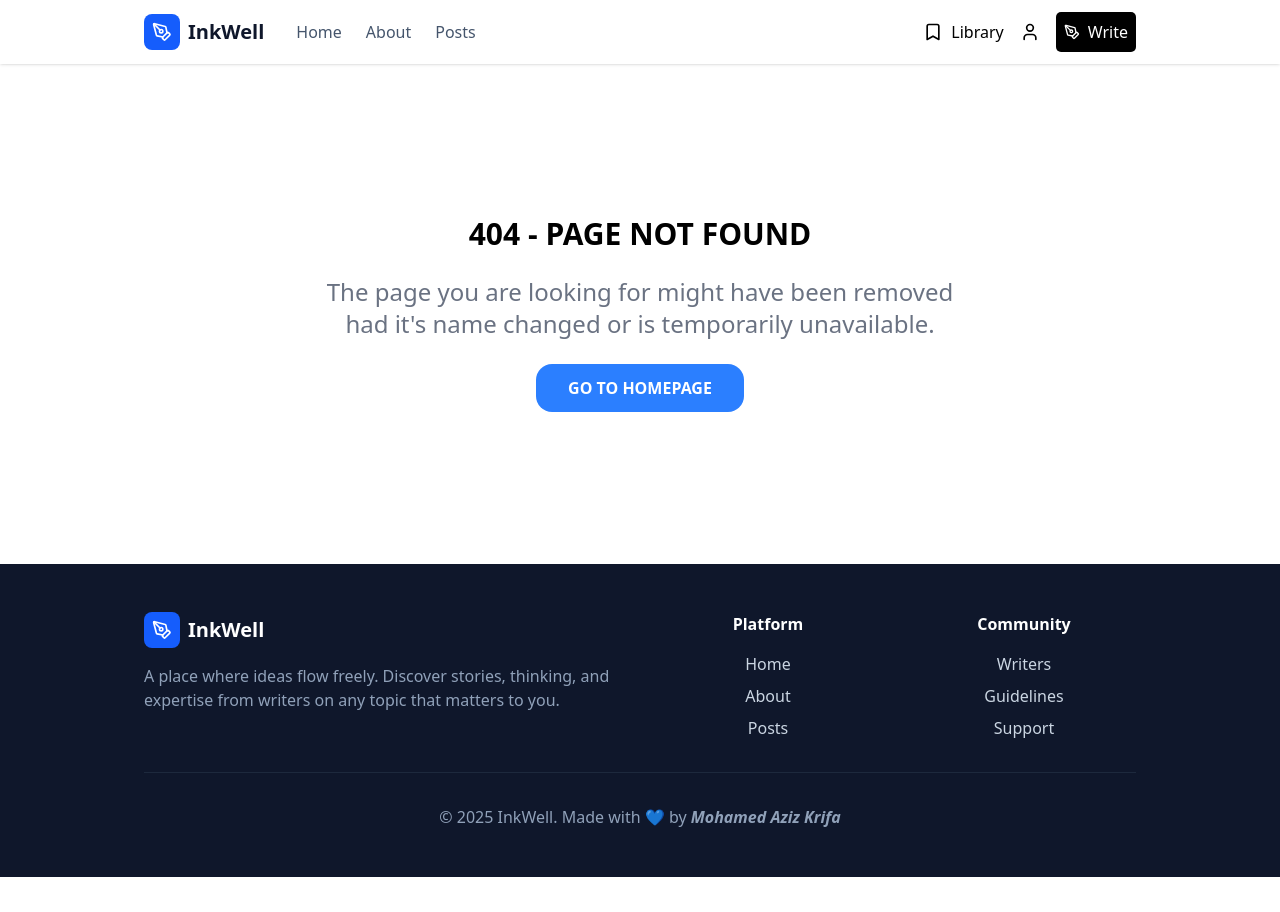
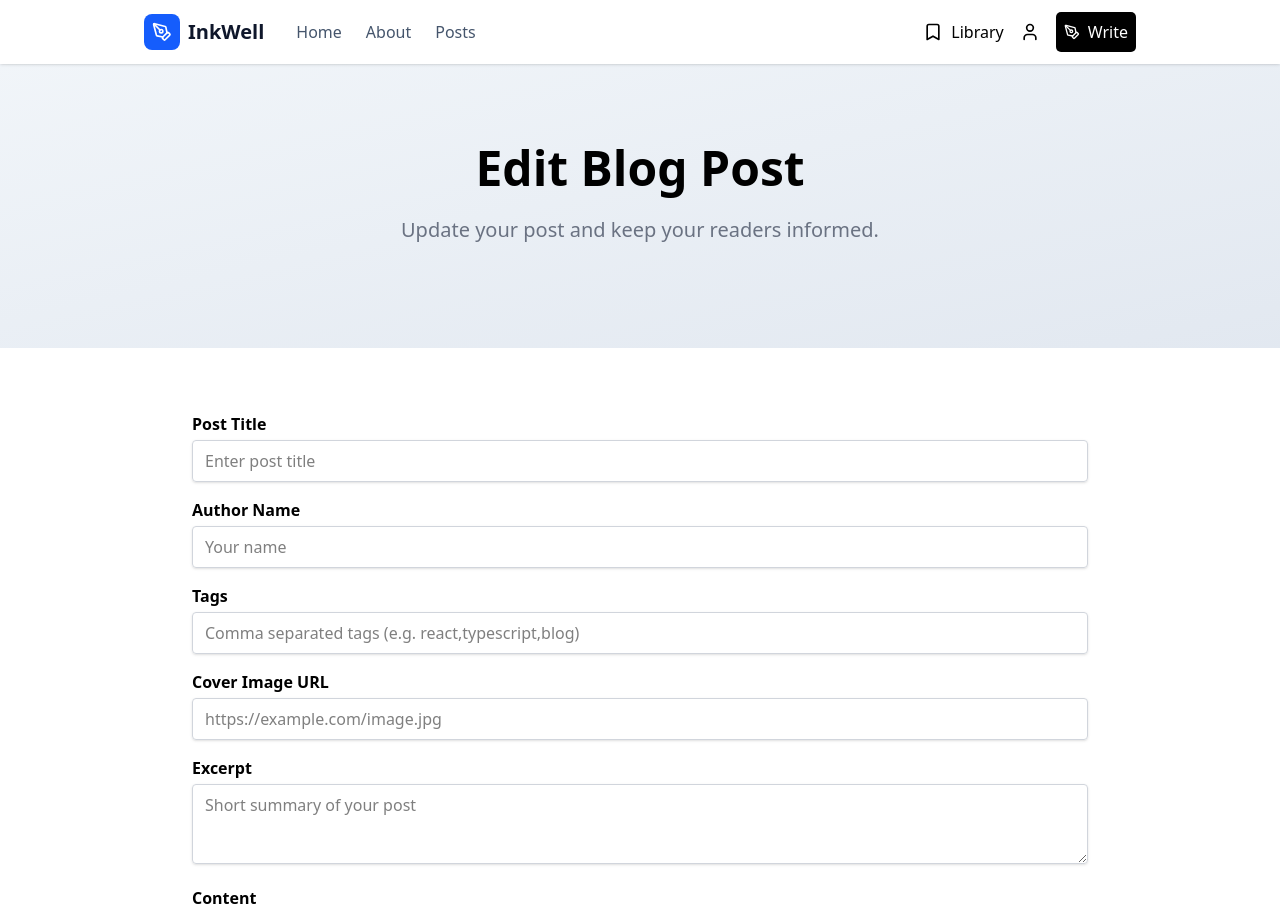
Before and after one commit to krifa-med-aziz/InkWell-Markdown-Blog-Platform, a React (Vite) app: page /edit-post/1 in a window 1280 px wide. Shown: the top 912 px of the page. Before the commit the page ends 877 px from the top, so only its background shows below. Built offline with nearby package versions, Linux system fonts and the light colour scheme.

Commit message:
feat: add edit functionality for blog posts and enhance navigation

```diff
--- a/src/components/App.tsx
+++ b/src/components/App.tsx
@@ -21,6 +21,7 @@ function App() {
           <Route index element={<HomePage />} />
           <Route path="about" element={<About />} />
           <Route path="new-post" element={<PostForm />} />
+          <Route path="edit-post/:id" element={<PostForm />} />
           <Route path="posts" element={<Posts />} />
           <Route path="posts/:id" element={<PostView />} />
           <Route path="posts/my-bookmarks" element={<BookmarkedPosts />} />
--- a/src/components/Header.tsx
+++ b/src/components/Header.tsx
@@ -101,6 +101,14 @@ export default function DropDownMenu() {
               Posts
             </Link>
           </MenuItem>
+          <MenuItem>
+            <Link
+              to="/posts/my-bookmarks"
+              className="block px-4 py-2 text-sm text-gray-700 data-focus:bg-gray-100 data-focus:text-gray-900 data-focus:outline-hidden"
+            >
+              My library
+            </Link>
+          </MenuItem>
 
           <form action="#" method="POST">
             <MenuItem>
--- a/src/components/PostListItem.tsx
+++ b/src/components/PostListItem.tsx
@@ -11,7 +11,7 @@ type PostListItemProps = {
 
 export function PostListItem({ post, featured = false }: PostListItemProps) {
   const { handleTogglebookmark, bookmarksPostsIds } = useBookmarksContext();
-  const { deletePost } = useBlogPostsContext();
+  const { deletePost, editPost } = useBlogPostsContext();
 
   const getLinkPath = () => {
     if (
@@ -104,7 +104,12 @@ export function PostListItem({ post, featured = false }: PostListItemProps) {
             ))}
           </div>
           <div className="flex ml-auto gap-2">
-            {post.canEdited && <Pencil className="h-5 w-5" />}
+            {post.canEdited && (
+              <Pencil
+                onClick={(e) => editPost(e, post.id)}
+                className="h-5 w-5"
+              />
+            )}
             {post.canDeleted && (
               <X
                 onClick={(e) => deletePost(e, post.id)}
--- a/src/components/ScrollableTabsButtonForce.tsx
+++ b/src/components/ScrollableTabsButtonForce.tsx
@@ -3,10 +3,12 @@ import Tabs from "@mui/material/Tabs";
 import Tab from "@mui/material/Tab";
 import Box from "@mui/material/Box";
 import { useBlogPostsContext } from "../lib/hooks";
+import { useSearchParams } from "react-router-dom";
 
 export default function ScrollableTabsButtonForce() {
-  const [value, setValue] = React.useState(0);
   const { blogPosts, handleQueryParamChange } = useBlogPostsContext();
+  const [searchParams] = useSearchParams();
+  const currentTypeFilter = searchParams.get("type");
 
   const allTags = React.useMemo(() => {
     const tagsArr: string[] = [];
@@ -18,19 +20,22 @@ export default function ScrollableTabsButtonForce() {
     return Array.from(new Set(tagsArr));
   }, [blogPosts]);
 
-  const handleChange = (event: React.SyntheticEvent, newValue: number) => {
-    setValue(newValue);
-  };
-  React.useEffect(() => {
-    if (value === 0) {
+  const value = React.useMemo(() => {
+    if (!currentTypeFilter) return 0;
+    const tagIndex = allTags.findIndex((tag) => tag === currentTypeFilter);
+    return tagIndex === -1 ? 0 : tagIndex + 1;
+  }, [currentTypeFilter, allTags]);
+
+  const handleChange = (_event: React.SyntheticEvent, newValue: number) => {
+    if (newValue === 0) {
       handleQueryParamChange("type", null);
     } else {
-      const selectedTag = allTags[value - 1];
+      const selectedTag = allTags[newValue - 1];
       if (selectedTag) {
         handleQueryParamChange("type", selectedTag);
       }
     }
-  }, [value, handleQueryParamChange, allTags]);
+  };
   return (
     <Box
       sx={{
--- a/src/contexts/BlogPostsContext.tsx
+++ b/src/contexts/BlogPostsContext.tsx
@@ -8,13 +8,18 @@ type BlogPostsContextType = {
   sortBy: string | null;
   searchText: string | null;
   searchPosts: TPostListItem[];
-
+  fromSearch: string;
+  editPost: (
+    e: React.MouseEvent<SVGSVGElement, MouseEvent>,
+    id: string
+  ) => void;
   getSortedPosts: (posts: TPostListItem[], sort: Tsorting) => TPostListItem[];
   deletePost: (
     e: React.MouseEvent<SVGSVGElement, MouseEvent>,
     id: string
   ) => void;
   handleQueryParamChange: (param: string, value: string | null) => void;
+  getPostById: (id: string | undefined) => TPostListItem | undefined;
 };
 
 export const BlogPostsContext = createContext<BlogPostsContextType | null>(
--- a/src/contexts/BlogPostsContextProvider.tsx
+++ b/src/contexts/BlogPostsContextProvider.tsx
@@ -2,8 +2,8 @@ import type React from "react";
 import { BlogPostsContext } from "./BlogPostsContext";
 import { useLocalStorage } from "../lib/hooks";
 import type { Tsorting, TPostListItem } from "../lib/type";
-import { useMemo, useCallback } from "react";
-import { useSearchParams } from "react-router-dom";
+import { useMemo, useCallback, useState, useEffect } from "react";
+import { useLocation, useNavigate, useSearchParams } from "react-router-dom";
 import { toast } from "react-toastify";
 
 export default function BlogPostsContextProvider({
@@ -20,6 +20,16 @@ export default function BlogPostsContextProvider({
     "posts",
     []
   );
+  const navigate = useNavigate();
+  const { pathname, search } = useLocation();
+  const [fromSearch, setFromSearch] = useState("");
+
+  useEffect(() => {
+    // Only update fromSearch when we're on the posts page with search params
+    if (pathname === "/posts" && search) {
+      setFromSearch(search);
+    }
+  }, [pathname, search]);
 
   const searchPosts = useMemo(() => {
     if (!lowerQuery) return blogPosts;
@@ -30,6 +40,12 @@ export default function BlogPostsContextProvider({
         post.tags.some((tag) => tag.toLocaleLowerCase().includes(lowerQuery))
     );
   }, [lowerQuery, blogPosts]);
+
+  const getPostById = (id: string | undefined) => {
+    if (!id) return;
+    const post = [...blogPosts].find((p) => p.id === id);
+    return post;
+  };
 
   function getSortedPosts(posts: TPostListItem[], sort: Tsorting) {
     if (sort === "recent") {
@@ -77,10 +93,22 @@ export default function BlogPostsContextProvider({
       "Are you sure you want to delete this post?"
     );
     if (confirmed) {
-      toast.info("Post deleted");
+      toast.info("Post deleted!", {
+        autoClose: 1000,
+      });
       const newBlogPosts = [...blogPosts].filter((p) => p.id !== id);
       setBlogPosts(newBlogPosts);
+      navigate("/posts");
     }
+  };
+
+  const editPost = (
+    e: React.MouseEvent<SVGSVGElement, MouseEvent>,
+    id: string
+  ) => {
+    e.preventDefault();
+    e.stopPropagation();
+    navigate(`edit-post/${id}`);
   };
 
   return (
@@ -95,6 +123,9 @@ export default function BlogPostsContextProvider({
         deletePost,
         handleQueryParamChange,
         searchText,
+        editPost,
+        getPostById,
+        fromSearch,
       }}
     >
       {children}
--- a/src/pages/PostForm.tsx
+++ b/src/pages/PostForm.tsx
@@ -1,24 +1,57 @@
 import { useState } from "react";
 import { useBlogPostsContext } from "../lib/hooks";
 import { toast } from "react-toastify";
-import { useNavigate } from "react-router-dom";
+import { useLocation, useNavigate, useParams } from "react-router-dom";
 
 export default function PostForm() {
-  const [title, setTitle] = useState("");
-  const [excerpt, setExcerpt] = useState("");
-  const [author, setAuthor] = useState("");
-  const [tags, setTags] = useState("");
-  const [image, setImage] = useState("");
-  const [content, setContent] = useState("");
+  const { blogPosts, setBlogPosts, getPostById } = useBlogPostsContext();
+  const { id } = useParams();
+  const post = getPostById(id);
   const navigate = useNavigate();
+
+  // to test if we add a new post or edit existing post
+  const { pathname } = useLocation();
+  const edit = pathname.includes("edit-post");
+
+  const [title, setTitle] = useState(post?.title || "");
+  const [excerpt, setExcerpt] = useState(post?.excerpt || "");
+  const [author, setAuthor] = useState(post?.author || "");
+  const [tags, setTags] = useState(post?.tags?.join(",") || "");
+  const [image, setImage] = useState(post?.image || "");
+  const [content, setContent] = useState(post?.content || "");
+
   const handleSubmit = (e: React.FormEvent<HTMLFormElement>) => {
     e.preventDefault();
-    setBlogPosts([...blogPosts, newPost]);
-    toast.success("Post Published Successfully", {
-      autoClose: 1000,
-    });
+    const updatedPost = {
+      id: edit && post?.id ? post?.id : crypto.randomUUID(),
+      title: title,
+      excerpt,
+      author,
+      tags: tags.split(",").map((tag) => tag.trim()),
+      image,
+      date:
+        edit && post?.date
+          ? post?.date
+          : new Date().toISOString().split("T")[0],
+      lastUpdatedDate: new Date().toISOString().split("T")[0],
+      content,
+      canDeleted: true,
+      canEdited: true,
+    };
+
+    const updatedPosts = edit
+      ? blogPosts.map((p) => (p.id === post?.id ? updatedPost : p))
+      : [...blogPosts, updatedPost];
+
+    toast.success(
+      `${edit ? "Post Edited Successfully" : "Post Published Successfully"}`,
+      {
+        autoClose: 1000,
+      }
+    );
     resetForm();
-    navigate(`/posts/${newPost.id}`);
+    navigate(`/posts/${updatedPost.id}`);
+    setBlogPosts(updatedPosts);
   };
 
   const resetForm = () => {
@@ -30,30 +63,18 @@ export default function PostForm() {
     setContent("");
   };
 
-  const newPost = {
-    id: crypto.randomUUID(),
-    title: title,
-    excerpt,
-    author,
-    tags: tags.split(",").map((tag) => tag.trim()),
-    image,
-    date: new Date().toISOString().split("T")[0],
-    lastUpdatedDate: new Date().toISOString().split("T")[0],
-    content,
-    canDeleted: true,
-    canEdited: true,
-  };
-
-  const { blogPosts, setBlogPosts } = useBlogPostsContext();
-
   return (
     <div className="min-h-screen">
       <section className="bg-gradient-to-br from-slate-100 to-slate-200 py-20">
         <div className="container max-w-4xl mx-auto px-4  m-auto">
           <div className="w-[95%] sm:w-[80%] mx-auto text-center">
-            <h1 className="text-5xl font-bold mb-6">Create a New Blog Post</h1>
+            <h1 className="text-5xl font-bold mb-6">
+              {!edit ? "Create a New Blog Post" : "Edit Blog Post"}
+            </h1>
             <p className="text-xl text-gray-500 mb-6">
-              Let's share your knowledge with the world.
+              {!edit
+                ? "Let's share your knowledge with the world."
+                : "Update your post and keep your readers informed."}
             </p>
           </div>
         </div>
@@ -189,11 +210,18 @@ export default function PostForm() {
             type="submit"
             className="bg-blue-600 text-white px-6 py-2 cursor-pointer rounded font-semibold hover:bg-blue-700 transition"
           >
-            Publish Post
+            {!edit ? "Publish Post" : "Save"}
           </button>
           <button
             type="reset"
-            onClick={resetForm}
+            onClick={() => {
+              if (edit) {
+                navigate(`/posts/${id}`);
+              } else {
+                resetForm();
+                navigate("/posts");
+              }
+            }}
             className="bg-red-600  text-white px-6 py-2 cursor-pointer rounded font-semibold hover:bg-red-700 transition"
           >
             Cancel
--- a/src/pages/PostView.tsx
+++ b/src/pages/PostView.tsx
@@ -1,4 +1,4 @@
-import { Link, useParams } from "react-router-dom";
+import { useParams, useNavigate } from "react-router-dom";
 import NotFound from "./NotFound";
 import {
   ArrowLeft,
@@ -17,25 +17,30 @@ import rehypeRaw from "rehype-raw";
 import rehypeHighlight from "rehype-highlight";
 
 export default function PostView() {
-  const { blogPosts, deletePost } = useBlogPostsContext();
+  const { deletePost, editPost, getPostById, fromSearch } =
+    useBlogPostsContext();
   const { handleTogglebookmark, bookmarksPostsIds } = useBookmarksContext();
   const { id } = useParams();
+  const navigate = useNavigate();
+  const post = getPostById(id);
 
-  const post = blogPosts.find((p) => p.id === id);
+  const handleBackClick = () => {
+    const backPath = fromSearch ? `/posts${fromSearch}` : "/posts";
+    navigate(backPath);
+  };
 
   if (!post) return <NotFound />;
 
   return (
     <div className="min-h-screen bg-white">
       <article className="max-w-4xl mx-auto px-4 py-8">
-        <Link
-          to=".."
-          relative="path"
-          className="flex gap-1 mb-8 cursor-pointer"
+        <button
+          onClick={handleBackClick}
+          className="flex gap-1 mb-8 cursor-pointer hover:text-blue-600 transition-colors"
         >
           <ArrowLeft />
           Back
-        </Link>
+        </button>
         <header className="mb-8">
           <div className="flex flex-wrap items-center justify-between gap-2 mb-4">
             <div className="flex gap-2">
@@ -49,11 +54,16 @@ export default function PostView() {
               ))}
             </div>
             <div className="flex gap-2">
-              {post.canEdited && <Pencil />}
+              {post.canEdited && (
+                <Pencil
+                  className="cursor-pointer h-5 w-5"
+                  onClick={(e) => editPost(e, post.id)}
+                />
+              )}
               {post.canDeleted && (
                 <X
                   onClick={(e) => deletePost(e, post.id)}
-                  className="text-red-600 cursor-pointer"
+                  className="text-red-600 cursor-pointer hover:text-white hover:bg-red-600 rounded-xl "
                 />
               )}
             </div>
--- a/src/pages/Posts.tsx
+++ b/src/pages/Posts.tsx
@@ -15,7 +15,6 @@ export default function Posts() {
   const { searchText: inputSearchText, OnChangeSearchText } =
     useSearchTextContext();
 
-  // Show search results only when there's a search in the URL (after submission)
   const showSearchPosts = !!searchText;
   const searchQuery = searchText || "";
 
```
